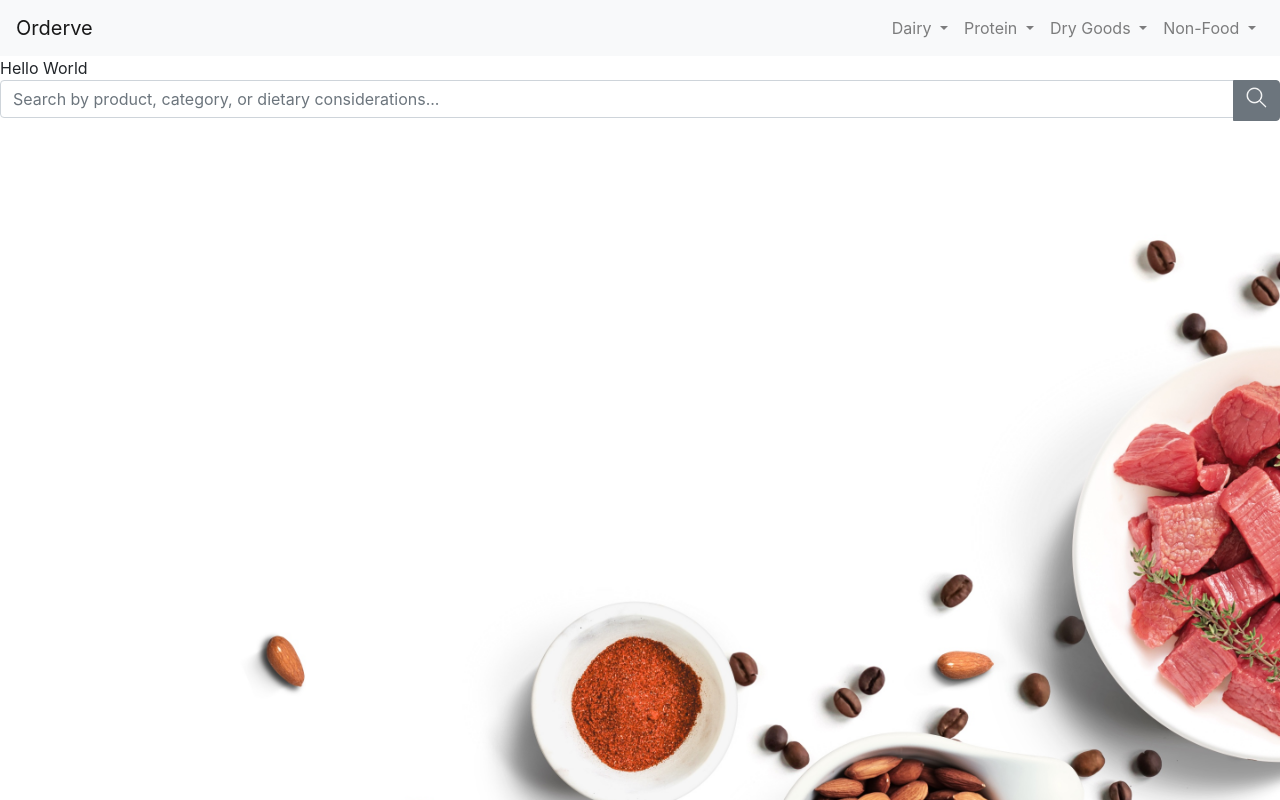
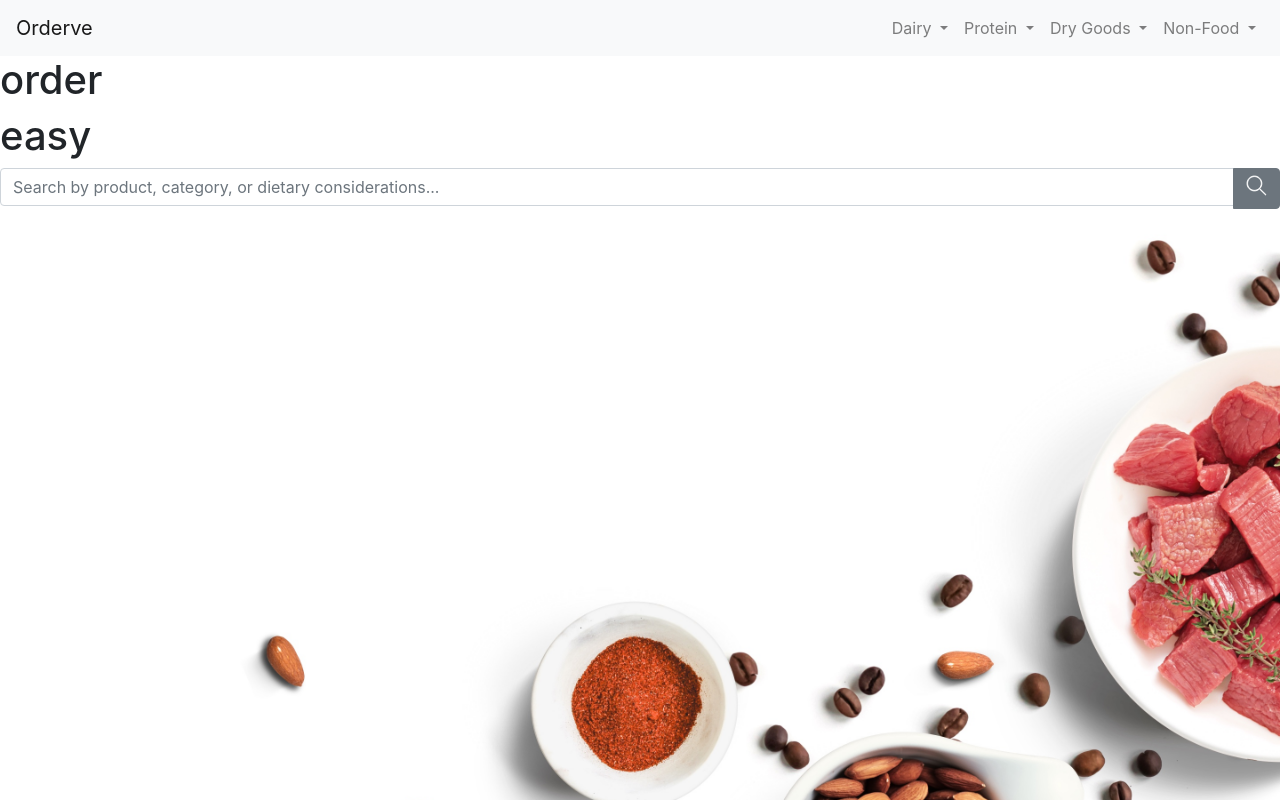
Before and after one commit to Lindseykatz/codal, a plain HTML site: page public/index.html in a window 1280 px wide. Drawn offline with nearby package versions, Linux system fonts and the light colour scheme.

Commit message:
Add in order easy words on front page

```diff
--- a/public/index.html
+++ b/public/index.html
@@ -67,7 +67,8 @@
         </ul>
       </div>
     </nav>
-    Hello World
+    <h1>order</h1>
+    <h1>easy</h1>
     <div class="input-group">
       <input type="text" class="form-control" placeholder="Search by product, category, or dietary considerations...">
       <div class="input-group-append">
```
